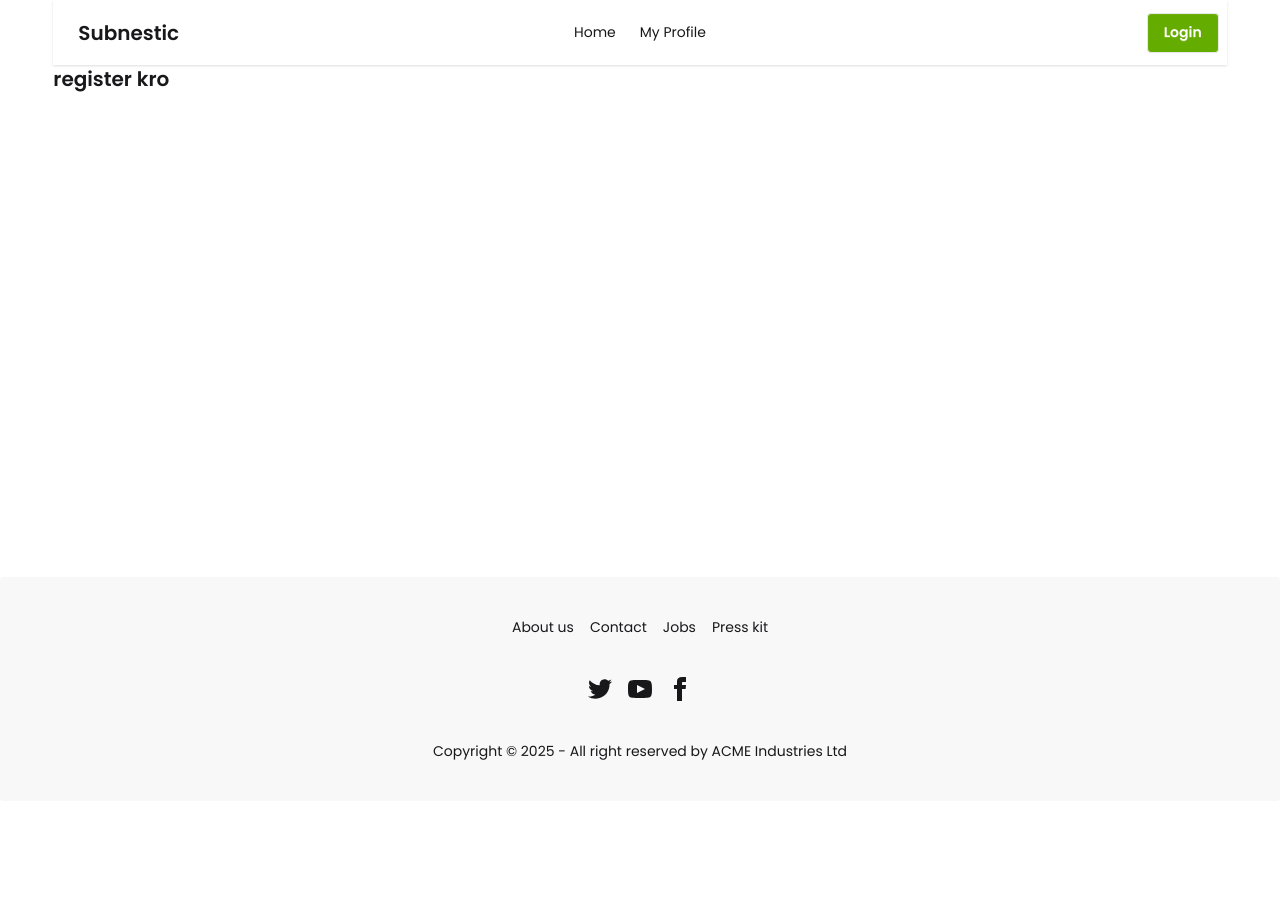
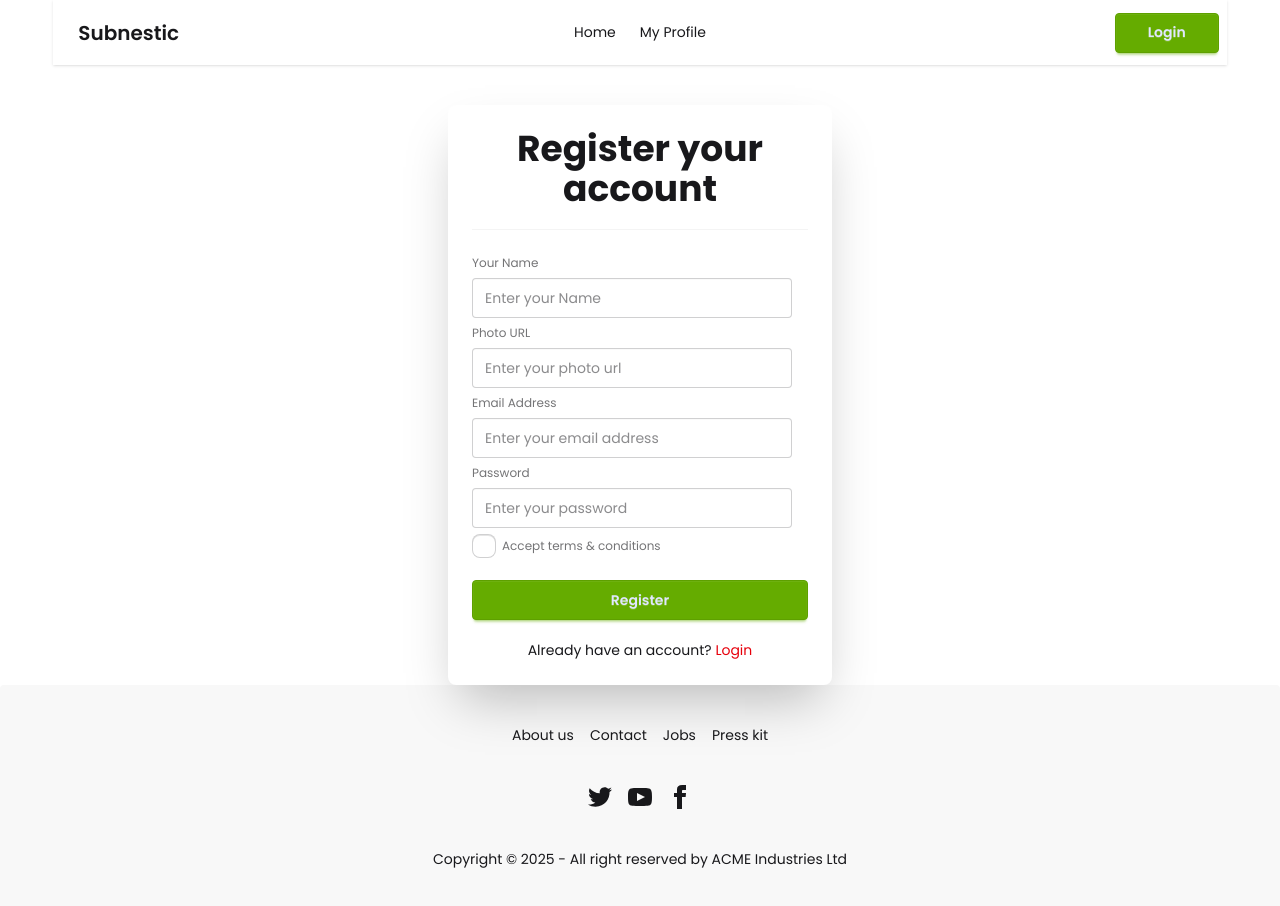
Before and after one commit to MizanRbf/subnestic-client, a React (Vite) app: page /auth/register in a window 1280 px wide. Shown: the top 906 px of the page. Before the commit the page ends 801 px from the top, so only its background shows below. Built offline with nearby package versions, Linux system fonts and the light colour scheme; no server answers.

Commit message:
firebase setup implement in authPovider and onAuthStateChange added in AuthProvider

```diff
--- /dev/null
+++ b/src/Components/Loader.jsx
@@ -0,0 +1,13 @@
+import React from "react";
+
+const Loader = () => {
+  return (
+    <div>
+      <h1>
+        Loading <span className="loading loading-dots loading-xl"></span>
+      </h1>
+    </div>
+  );
+};
+
+export default Loader;
--- a/src/Components/Navbar.jsx
+++ b/src/Components/Navbar.jsx
@@ -1,7 +1,23 @@
-import React from "react";
-import { NavLink } from "react-router";
+import React, { use } from "react";
+import { Link, NavLink, useNavigate } from "react-router";
+import { AuthContext } from "../Provider/AuthContext";
 
 const Navbar = () => {
+  const { user, logOut } = use(AuthContext);
+  const navigate = useNavigate();
+
+  // sign out
+  const handleSignOut = () => {
+    logOut()
+      .then(() => {
+        console.log("signOut successfully");
+        navigate("/auth/login");
+      })
+      .catch((error) => {
+        console.log(error.message);
+      });
+  };
+
   return (
     <div className="navbar bg-base-100 shadow-sm">
       <div className="navbar-start">
@@ -30,7 +46,7 @@ const Navbar = () => {
             className="menu menu-sm dropdown-content bg-base-100 rounded-box z-1 mt-3 w-52 p-2 shadow"
           >
             <li>
-              <NavLink>Home</NavLink>
+              <NavLink to="/">Home</NavLink>
             </li>
             <li>
               <NavLink>My Profile</NavLink>
@@ -55,7 +71,19 @@ const Navbar = () => {
 
       {/* Login Button */}
       <div className="navbar-end">
-        <button className="btn bg-primary text-white">Login</button>
+        {user ? (
+          <button
+            onClick={handleSignOut}
+            to=""
+            className="btn btn-primary px-8"
+          >
+            Logout
+          </button>
+        ) : (
+          <Link to="/auth/login" className="btn btn-primary px-8">
+            Login
+          </Link>
+        )}
       </div>
     </div>
   );
--- a/src/Pages/Login.jsx
+++ b/src/Pages/Login.jsx
@@ -1,9 +1,77 @@
-import React from "react";
+import React, { use, useState } from "react";
+import { Link, useLocation, useNavigate } from "react-router";
+import { AuthContext } from "../Provider/AuthContext";
 
 const Login = () => {
+  const location = useLocation();
+  const { setUser, loginUser, setLoading } = use(AuthContext);
+  const navigate = useNavigate();
+  const [errorMessage, setErrorMessage] = useState("");
+  const [success, setSuccess] = useState(false);
+  const handleLoginForm = (e) => {
+    e.preventDefault();
+    const email = e.target.email.value;
+    const password = e.target.password.value;
+
+    setSuccess(false);
+    setErrorMessage("");
+
+    // Login User
+    loginUser(email, password)
+      .then((result) => {
+        setUser(result);
+        setLoading(false);
+        setSuccess(true);
+        navigate(location.state || "/");
+      })
+      .catch((error) => {
+        setErrorMessage(error.message);
+      });
+  };
   return (
-    <div>
-      <h3>Login kro</h3>
+    <div className="card bg-base-100 w-full max-w-sm mx-auto mt-10 shrink-0 shadow-2xl">
+      <div className="card-body">
+        <h1 className="text-center text-xl">Login your account</h1>
+        <hr className="border-base-300 my-3" />
+        <form onSubmit={handleLoginForm} className="fieldset">
+          {/* Email */}
+          <label className="label">Email Address</label>
+          <input
+            type="email"
+            name="email"
+            className="input"
+            placeholder="Enter your email address"
+          />
+          {/* Password */}
+          <label className="label">Password</label>
+          <input
+            type="password"
+            name="password"
+            className="input"
+            placeholder="Enter your password"
+          />
+          <div>
+            <a className="link link-hover">Forgot password?</a>
+          </div>
+          <button type="submit" className="btn btn-primary mt-4">
+            Login
+          </button>
+        </form>
+        {/* Error */}
+        <p className="text-red-500">{errorMessage}</p>
+
+        {/* Success Message */}
+        {success && (
+          <p className="text-green-500">You have Logged In successfully</p>
+        )}
+
+        <p className="text-center">
+          Don't have an account?{" "}
+          <Link className="text-red-600" to="/auth/register">
+            Register
+          </Link>
+        </p>
+      </div>
     </div>
   );
 };
--- a/src/Pages/Register.jsx
+++ b/src/Pages/Register.jsx
@@ -1,9 +1,106 @@
-import React from "react";
+import React, { use, useState } from "react";
+import { Link, useNavigate } from "react-router";
+import { AuthContext } from "../Provider/AuthContext";
 
 const Register = () => {
+  const { createUser, updateUser } = use(AuthContext);
+  const navigate = useNavigate();
+  const [errorMessage, setErrorMessage] = useState("");
+  const [success, setSuccess] = useState(false);
+  const handleRegister = (e) => {
+    e.preventDefault();
+    const name = e.target.name.value;
+    const photo = e.target.photo.value;
+    const email = e.target.email.value;
+    const password = e.target.password.value;
+
+    setSuccess(false);
+    setErrorMessage("");
+
+    // CreateUser
+
+    createUser(email, password)
+      .then(() => {
+        updateUser({ displayName: name, photoURL: photo })
+          .then(() => {})
+          .catch((error) => {
+            setErrorMessage(error);
+          });
+        setSuccess(true);
+        navigate("/auth/login");
+      })
+      .catch((error) => {
+        setErrorMessage(error.message);
+      });
+  };
   return (
-    <div>
-      <h3>register kro</h3>
+    <div className="card bg-base-100 w-full max-w-sm mx-auto mt-10 shrink-0 shadow-2xl">
+      <div className="card-body">
+        <h1 className="text-center text-xl">Register your account</h1>
+        <hr className="border-base-300 my-3" />
+
+        <form onSubmit={handleRegister} className="fieldset">
+          {/* Name */}
+          <label className="label">Your Name</label>
+          <input
+            type="text"
+            name="name"
+            className="input"
+            placeholder="Enter your Name"
+            required
+          />
+          {/* Photo */}
+          <label className="label">Photo URL</label>
+          <input
+            type="text"
+            name="photo"
+            className="input"
+            placeholder="Enter your photo url"
+            required
+          />
+          {/*Email */}
+          <label className="label">Email Address</label>
+          <input
+            type="email"
+            name="email"
+            className="input"
+            placeholder="Enter your email address"
+            required
+          />
+          {/* Password */}
+          <label className="label">Password</label>
+          <input
+            type="password"
+            name="password"
+            className="input"
+            placeholder="Enter your password"
+            required
+          />
+          {/* CheckBox */}
+          <label className="label">
+            <input type="checkbox" className="checkbox" />
+            Accept terms & conditions
+          </label>
+
+          <button type="submit" className="btn btn-primary mt-4">
+            Register
+          </button>
+        </form>
+        {/* ErrorMessage */}
+        <p className="text-red-500">{errorMessage}</p>
+
+        {/* Success Message */}
+        {success && (
+          <p className="text-green-500">You have registered successfully</p>
+        )}
+
+        <p className="text-center">
+          Already have an account?{" "}
+          <Link className="text-red-600" to="/auth/login">
+            Login
+          </Link>
+        </p>
+      </div>
     </div>
   );
 };
--- a/src/Provider/AuthProvider.jsx
+++ b/src/Provider/AuthProvider.jsx
@@ -19,7 +19,7 @@ const AuthProvider = ({ children }) => {
     return createUserWithEmailAndPassword(auth, email, password);
   };
 
-  // Update User
+  // // Update User
   const updateUser = (updatedData) => {
     return updateProfile(auth.currentUser, updatedData);
   };
@@ -30,13 +30,13 @@ const AuthProvider = ({ children }) => {
     return signInWithEmailAndPassword(auth, email, password);
   };
 
-  // Sign Out
+  // // Sign Out
   const logOut = () => {
     setLoading(true);
     return signOut(auth);
   };
 
-  // onAuthStateChange
+  // // onAuthStateChange
   useEffect(() => {
     const unSubscribe = onAuthStateChanged(auth, (currentUser) => {
       setUser(currentUser);
--- a/src/main.jsx
+++ b/src/main.jsx
@@ -3,9 +3,12 @@ import { createRoot } from "react-dom/client";
 import "./index.css";
 import { router } from "./Routes/Routes";
 import { RouterProvider } from "react-router";
+import AuthProvider from "./Provider/AuthProvider";
 
 createRoot(document.getElementById("root")).render(
   <StrictMode>
-    <RouterProvider router={router} />
+    <AuthProvider>
+      <RouterProvider router={router} />
+    </AuthProvider>
   </StrictMode>
 );
```
Also changed, not shown: src/Firebase/Firebase.config.js (line endings or trailing spaces).
